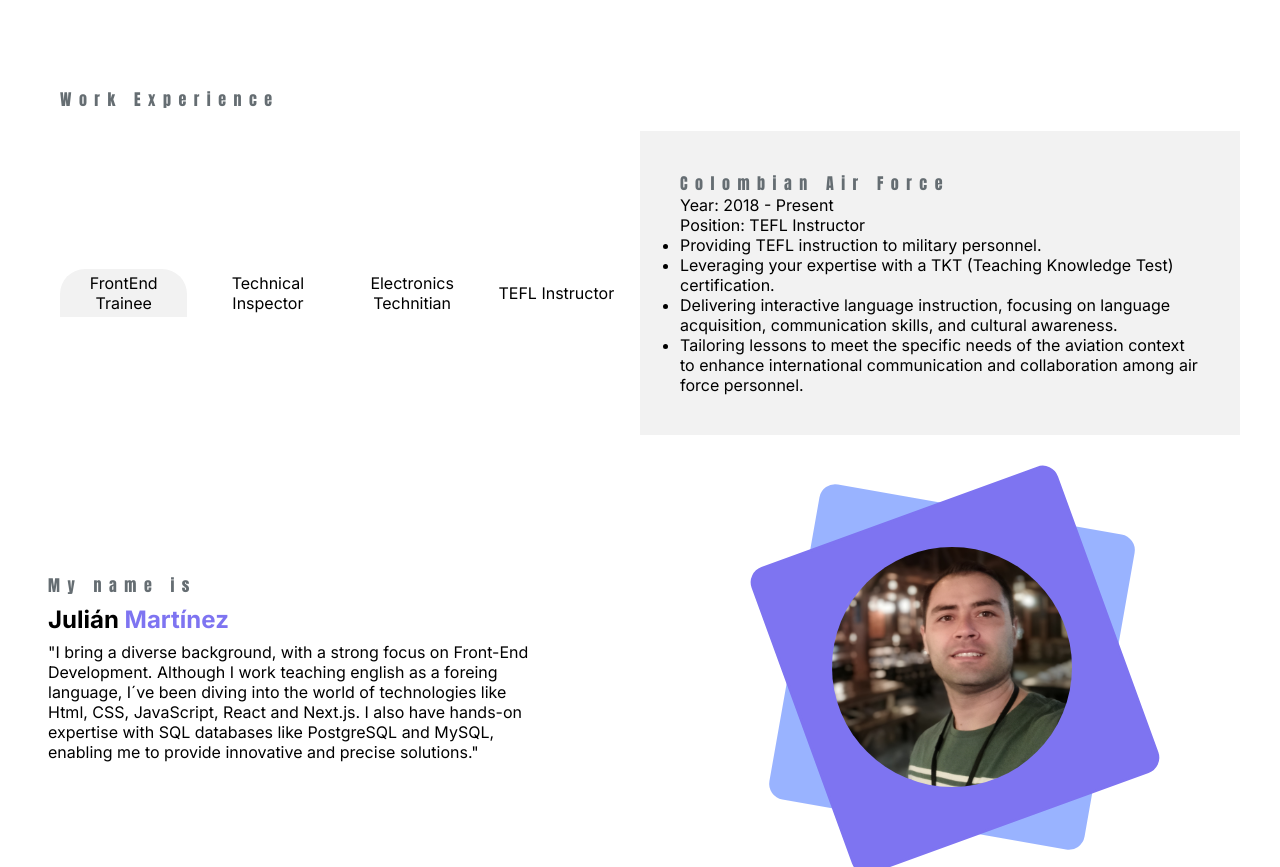
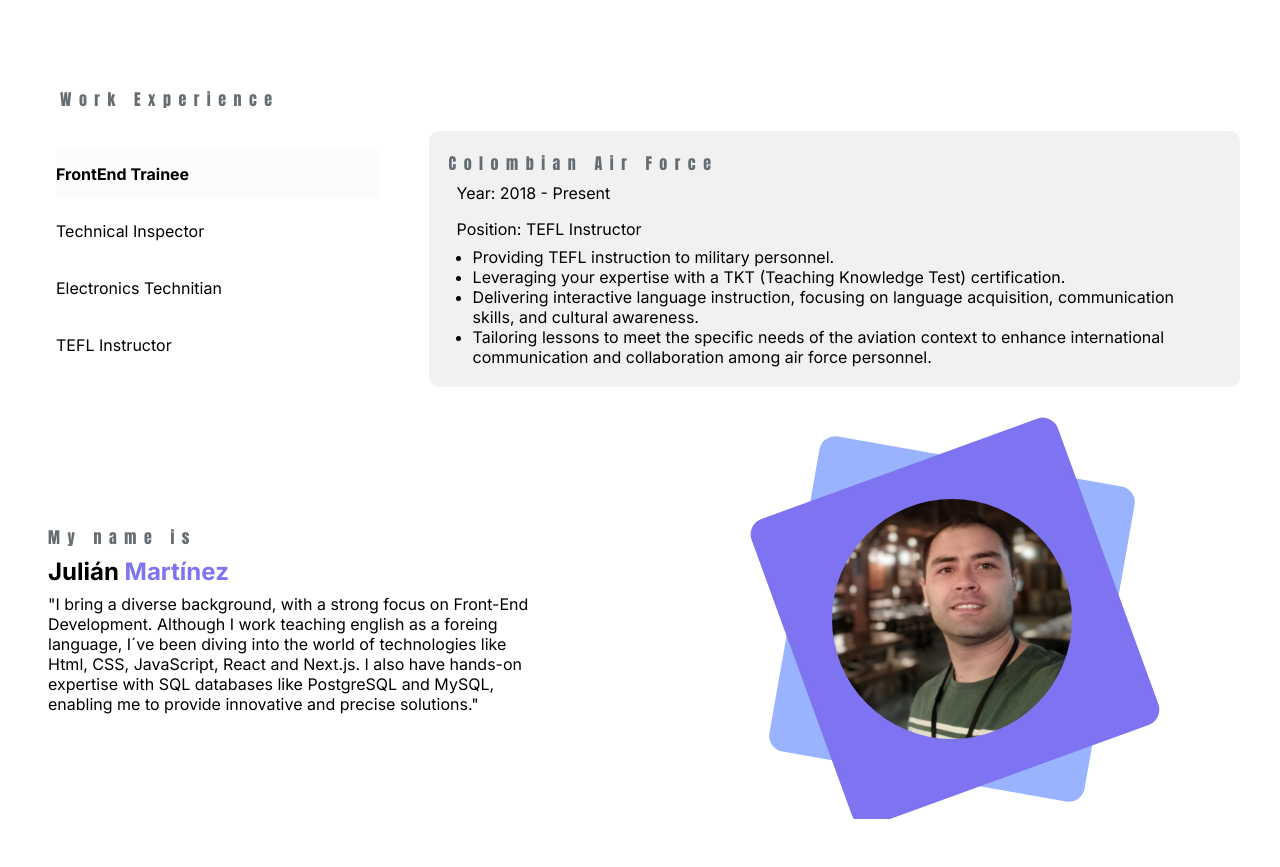
Before and after one commit to JAMA8806/personalPortfolio, a Next.js app: page / in a window 1280 px wide. Shown: the part 2821-3688 px from the top of the page. After the commit the page ends 3640 px from the top, so only its background shows below. Built offline with nearby package versions, Linux system fonts and the light colour scheme; a web font is replaced by a local one.

Commit message:
work experiences styled up

```diff
--- a/components/molecules/work/WorkCard.jsx
+++ b/components/molecules/work/WorkCard.jsx
@@ -5,7 +5,7 @@ import styles from "./workExperience.module.css"
 export const TarjetaTrabajo = ({ trabajo }) => {
 
   return (
-    <div className={styles.card}>
+    <div className={styles.cardInfo}>
       <h3>{trabajo.Empresa}</h3>
       <p>Year: {trabajo.Año}</p>
       <p>Position: {trabajo.Cargo}</p>
--- a/components/molecules/work/workExperience.module.css
+++ b/components/molecules/work/workExperience.module.css
@@ -1,61 +1,120 @@
-.workSection{
-    display:flex;
+.workSection {
+  display: flex;
   flex-wrap: wrap;
 }
 
-.content{
+.content {
   display: flex;
   flex-wrap: wrap; /* Permite que los elementos se ajusten cuando el espacio es insuficiente */
   justify-content: center;
-
+  width: 100%;
 }
 
-.title{
+.title {
   padding: 20px;
   text-align: left;
 }
 
-.menu{
+.menu {
   display: flex;
   flex: 1; /* Toma el 50% del ancho en pantallas grandes */
   padding: 20px 20px 0;
-    top:1rem;
+  top: 1rem;
   gap: 3%;
-    justify-content:space-around;
+  justify-content: space-around;
   text-align: center;
-    align-items:center
+  align-items: center;
 }
 
-
-.options{
+.options {
   background-color: white;
   border-top-right-radius: 25px;
   border-top-left-radius: 25px;
   width: 100%;
-    height: 3rem ;
+  height: 3rem;
   display: grid;
   place-items: center;
   text-align: center;
 }
 
-.selected{
-    background-color: #f2f2f2;
+.selected {
+  background-color: var(--light2);
 }
 
-.card{
+.card {
+  display: flex;
+  flex: 1;
+}
+.cardInfo {
   flex: 1; /* Toma el espacio disponible junto al menú */
   padding: 20px;
-    background-color: #f2f2f2;
+  background-color: var(--light2);
   text-align: left;
+  gap: 1rem;
+  border-radius: 10px;
+  width: 100%;
 }
 
-@media screen and (max-width: 768px) {
-    .workContainer {
-        flex-direction: column; /* Cambia a disposición de columna en pantallas más pequeñas */
+.cardInfo p:nth-child(n + 2) {
+  padding: 0.5rem;
+}
+.cardInfo ul:nth-child(n) {
+  padding-left: 1.5rem;
 }
 
-    .title, .menu, .card {
-        flex: none; /* Restaura el ancho predeterminado en pantallas más pequeñas */
-        width: 100%; /* Ocupa todo el ancho disponible en pantallas más pequeñas */
+@media (min-width: 570px) {
+  .content {
+    gap: 2rem;
+  }
+  .card{
+    flex: 5;
+  }
+  .menu {
+    flex: 2;
+    flex-direction: column;
+    justify-content: space-evenly;
+    padding: 1rem;
+    align-items: flex-start;
+  }
+  .selected {
+    border-radius: 0;
+    background-color: rgba(220, 211, 211, 0.082);
+    text-align: initial;
+  }
+  .selected p {
+    font-weight: bold;
+    animation: shake-left-right 0.8s linear both;
+  }
+  .options {
+    justify-content: start;
+    align-items: center;
+    max-width: 450px;
+  }
+
+  @keyframes shake-left-right {
+    0%,
+    100% {
+      transform: rotate(0deg);
+      transform-origin: 50% 50%;
+    }
+    10% {
+      transform: rotate(8deg);
+    }
+    20%,
+    40%,
+    60% {
+      transform: rotate(-10deg);
+    }
+    30%,
+    50%,
+    70% {
+      transform: rotate(10deg);
+    }
+    80% {
+      transform: rotate(-8deg);
+    }
+    90% {
+      transform: rotate(8deg);
     }
   }
+}
```
Lines whose indentation alone changed are shown as unchanged.
